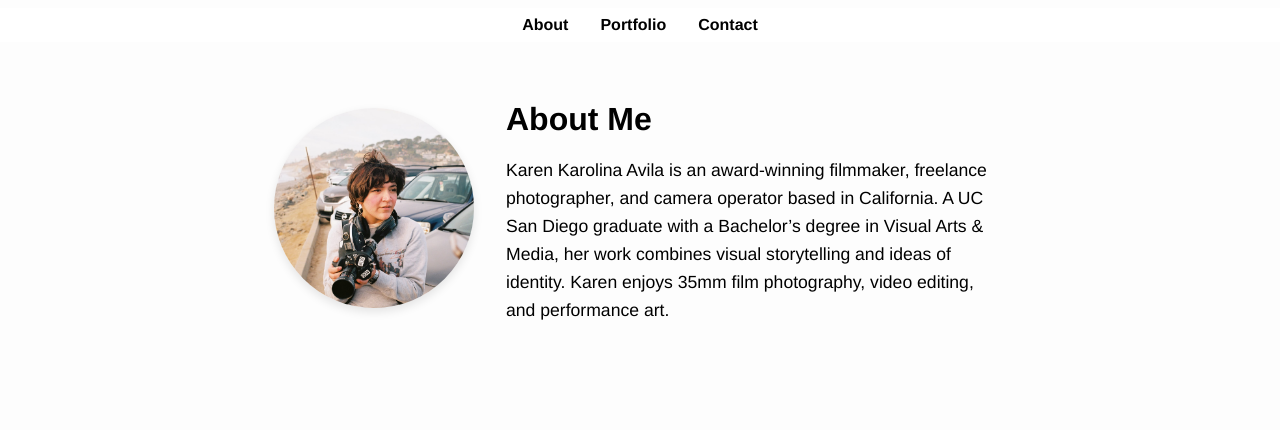
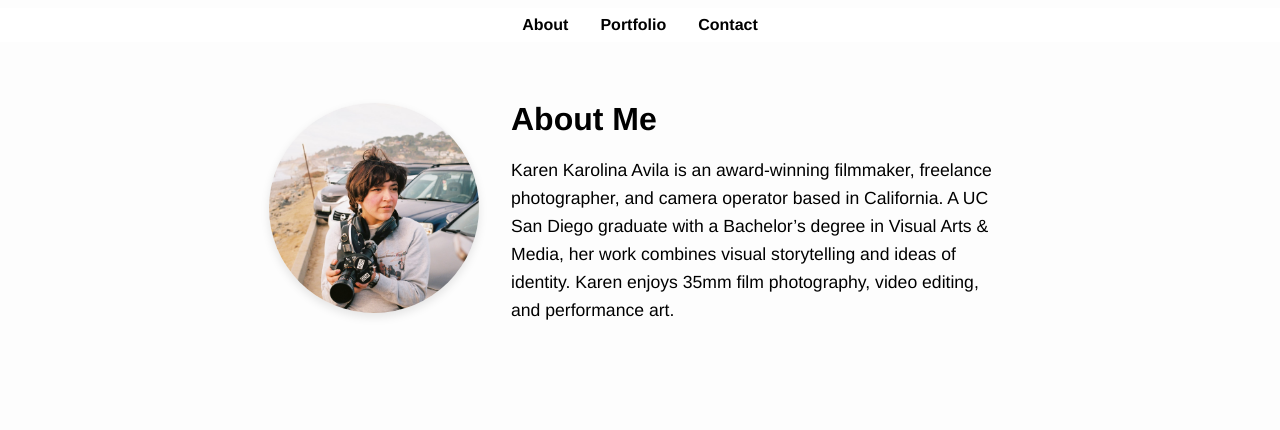
Before and after one commit to romanqc/krockzilla, a plain HTML site: page index.html in a window 1280 px wide. Shown: the part 168-598 px from the top of the page. Drawn offline with Linux system fonts and the light colour scheme.

Commit message:
fixed padding between about and work

```diff
--- a/style.css
+++ b/style.css
@@ -100,7 +100,7 @@ body {
 
   /* Common Section Styling */
   section {
-    padding: 2rem;
+    padding-top: 2rem;
     max-width: 900px;
     margin: 0 auto;
     text-align: center;
@@ -116,8 +116,8 @@ body {
   }
 
   .profile-pic {
-    width: 200px;
-    height: 200px;
+    width: 210px;
+    height: 210px;
     border-radius: 50%;
     object-fit: cover;
     box-shadow: 0 4px 10px rgba(0,0,0,0.1);
```
